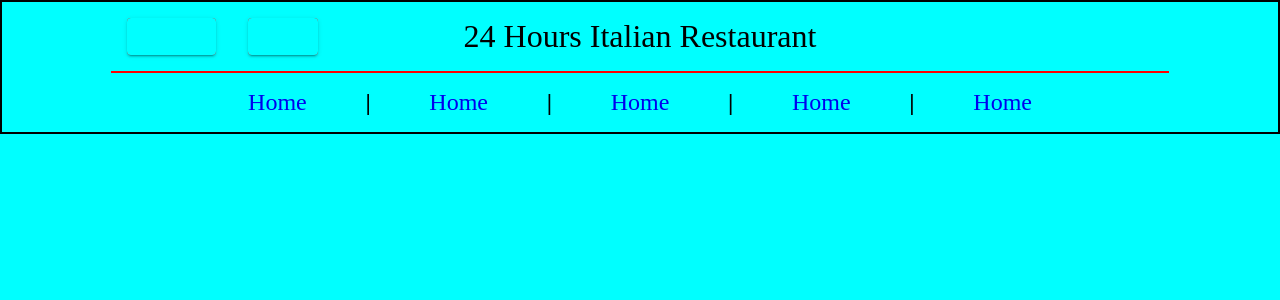
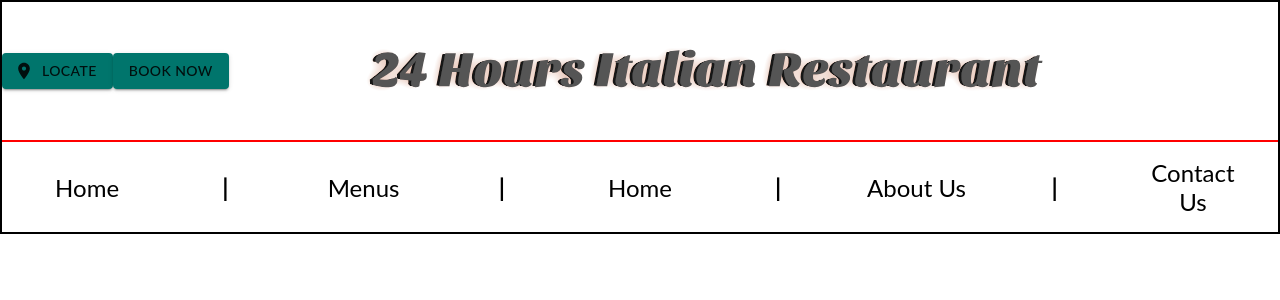
Before and after one commit to JunaidLatif4/Italian-Restaurant, a React (Create React App) app: page / in a window 1280 px wide. Shown: the top 300 px of the page. Built offline with nearby package versions, Linux system fonts and the light colour scheme.

Commit message:
Creating Header

```diff
--- a/package.json
+++ b/package.json
@@ -3,6 +3,8 @@
   "version": "0.1.0",
   "private": true,
   "dependencies": {
+    "@material-ui/core": "^4.11.4",
+    "@material-ui/icons": "^4.11.2",
     "@testing-library/jest-dom": "^5.14.1",
     "@testing-library/react": "^11.2.7",
     "@testing-library/user-event": "^12.8.3",
--- a/src/App.scss
+++ b/src/App.scss
@@ -1,5 +1,8 @@
 *{
     margin: 0;
     padding: 0;
-    background-color: aqua;
+    @import url('https://fonts.googleapis.com/css2?family=Lato&display=swap');
+    font-family: 'Lato', sans-serif;
+
+
 }
--- a/src/Components/CSS/Header.scss
+++ b/src/Components/CSS/Header.scss
@@ -9,31 +9,39 @@
     border-bottom: 2px solid red;
     padding: 1rem 0;
     display: grid;
-    grid-template-columns: 1fr 1fr 1fr;
+    align-items: center;
+    grid-template-columns: 0.5fr 1fr 0.5fr;
 
     .book {
     }
 
     .title {
+      font-family: "Lato", sans-serif;
       text-align: center;
       font-size: xx-large;
+      width: 50rem;
     }
   }
 
-  .nav{
+  .nav {
     display: grid;
-      grid-template-columns: repeat(9 , 1fr);
+    grid-template-columns: repeat(9, 1fr);
     font-size: x-large;
     text-align: center;
     align-items: center;
     justify-content: center;
     margin: 1rem;
 
-    .navlink{
-        margin: 0 1rem;
+    .navlink {
+      padding: 0 1rem;
       text-decoration: none;
+      color: black;
+
+      &:hover {
+        color: red;
       }
-    .space{
+    }
+    .space {
       font-weight: bold;
     }
   }
--- a/src/Components/Header.jsx
+++ b/src/Components/Header.jsx
@@ -2,14 +2,15 @@ import React from 'react'
 import {NavLink} from 'react-router-dom'
 
 import { Button } from '@material-ui/core'
+import LocationOnIcon from '@material-ui/icons/LocationOn';
 import { makeStyles } from '@material-ui/core/styles'
 
+import Title from '../img/title.svg'
 import './CSS/Header.scss'
 
 const Style = makeStyles({
     btn: {
-        backgroundColor: "red",
-        margin:"0 1rem"
+        backgroundColor: "#00756c",
     }
 })
 
@@ -22,27 +23,28 @@ const Header = () => {
                     <Button
                         variant='contained'
                         className={classes.btn}
+                        startIcon={<LocationOnIcon/>}
                     >
-                        HELLOW
+                        Locate
                     </Button>
                     <Button
                         variant='contained'
                         className={classes.btn}
                     >
-                        BOOK
+                        BOOK NOW
                     </Button>
                 </div>
                 <div className="title">
-                24 Hours Italian Restaurant
+                <img src={Title} alt="ERROR" />
                 </div>
             </div>
 
             <nav className="nav">
                 <NavLink to="/" className="navlink"> Home </NavLink> <div className="space">|</div>
+                <NavLink to="/" className="navlink"> Menus </NavLink> <div className="space">|</div>
                 <NavLink to="/" className="navlink"> Home </NavLink> <div className="space">|</div>
-                <NavLink to="/" className="navlink"> Home </NavLink> <div className="space">|</div>
-                <NavLink to="/" className="navlink"> Home </NavLink> <div className="space">|</div>
-                <NavLink to="/" className="navlink"> Home </NavLink>
+                <NavLink to="/" className="navlink"> About Us </NavLink> <div className="space">|</div>
+                <NavLink to="/" className="navlink"> Contact Us </NavLink>
             </nav>
 
         </div>
```
Also changed, not shown: src/img/title.svg (added), 1 other file (tests, documents, lock files or other folders). Lines whose indentation alone changed are shown as unchanged.
